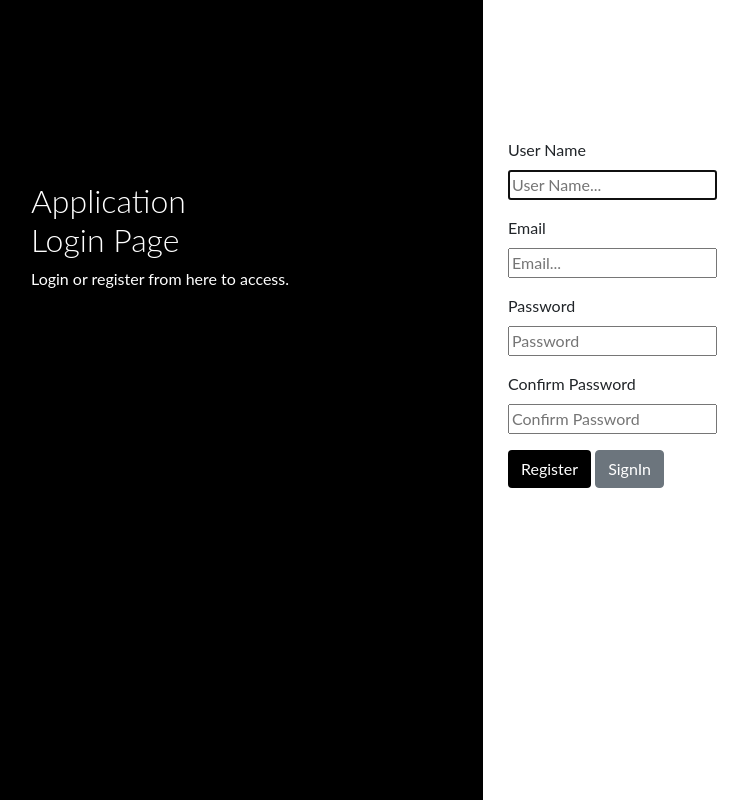
After one commit to Maniabhishek/OrderManagement, a Django app: page /register/ in a window 1280 px wide. The commit adds this page. Shown: the whole page, without its empty margins (29-777 px from the left). Run offline with Django 3.2, Linux system fonts and the light colour scheme; some libraries are stand-ins or nearby versions.

Commit message:
user authentification is completed

```diff
--- a/crm/accounts/forms.py
+++ b/crm/accounts/forms.py
@@ -1,11 +1,16 @@
 from django.db.models import fields
 from django.forms import ModelForm
 from .models import *
-
+from django.contrib.auth.forms import UserCreationForm
+from django.contrib.auth.models import User
 
 class OrderForm(ModelForm):
     class Meta:
         model = Order
         fields = '__all__'
+        # or we can use specific fields like fields = ['customer','products']
 
-        # or we can use specific fields like fields = ['customer','products']
+class CreateUserForm(UserCreationForm):
+    class Meta:
+        model = User
+        fields = ['username','email','password1','password2']
--- a/crm/accounts/templates/accounts/main.html
+++ b/crm/accounts/templates/accounts/main.html
@@ -7,6 +7,7 @@
     <link rel="stylesheet" href="https://stackpath.bootstrapcdn.com/bootstrap/4.3.1/css/bootstrap.min.css" integrity="sha384-ggOyR0iXCbMQv3Xipma34MD+dH/1fQ784/j6cY/iJTQUOhcWr7x9JvoRxT2MZw1T" crossorigin="anonymous">
     <link rel="preconnect" href="https://fonts.gstatic.com">
     <link href="https://fonts.googleapis.com/css2?family=Poppins:wght@100&display=swap" rel="stylesheet">
+
     <link rel="stylesheet" href="{% static 'css/main.css' %}">
     <title>Main</title>
 </head>
@@ -18,6 +19,7 @@
     <hr>
     <h1>Footer</h1>
 </body>
+
 <script src="https://code.jquery.com/jquery-3.3.1.slim.min.js" integrity="sha384-q8i/X+965DzO0rT7abK41JStQIAqVgRVzpbzo5smXKp4YfRvH+8abtTE1Pi6jizo" crossorigin="anonymous"></script>
 <script src="https://cdnjs.cloudflare.com/ajax/libs/popper.js/1.14.7/umd/popper.min.js" integrity="sha384-UO2eT0CpHqdSJQ6hJty5KVphtPhzWj9WO1clHTMGa3JDZwrnQq4sF86dIHNDz0W1" crossorigin="anonymous"></script>
 <script src="https://stackpath.bootstrapcdn.com/bootstrap/4.3.1/js/bootstrap.min.js" integrity="sha384-JjSmVgyd0p3pXB1rRibZUAYoIIy6OrQ6VrjIEaFf/nJGzIxFDsf4x0xIM+B07jRM" crossorigin="anonymous"></script>
--- a/crm/accounts/templates/accounts/navbar.html
+++ b/crm/accounts/templates/accounts/navbar.html
@@ -25,5 +25,8 @@
         </li>
 
       </ul>
+
     </div>
+    <span class="mt-2" style="margin-right:20px;color: white; font-size: 18px;"><p>Hello , {{ request.user }}</p></span>
+    <span> <a class="btn btn-danger btn-sm" href="{% url 'logout' %}">Logut</a> </span>
   </nav>
--- /dev/null
+++ b/crm/accounts/templates/accounts/register.html
@@ -0,0 +1,68 @@
+
+{% load static %}
+
+<!DOCTYPE html>
+<html lang="en">
+<head>
+    <meta charset="UTF-8">
+    <meta name="viewport" content="width=device-width, initial-scale=1.0">
+    <link href="//maxcdn.bootstrapcdn.com/bootstrap/4.0.0/css/bootstrap.min.css" rel="stylesheet" id="bootstrap-css">
+    <link rel="stylesheet" href="{% static 'css/loginStyle.css' %}">
+    <title>Login</title>
+</head>
+<body>
+    <div class="sidenav">
+        <div class="login-main-text">
+           <h2>Application<br> Login Page</h2>
+           <p>Login or register from here to access.</p>
+        </div>
+     </div>
+     <div class="main">
+        <div class="col-md-6 col-sm-12">
+           <div class="login-form">
+              <form method="POST">
+                  {% csrf_token %}
+                 <div class="form-group">
+                    <label>User Name</label><br>
+                    {{form.username}}
+                    <!-- <input type="text" class="form-control" placeholder="User Name"> -->
+                 </div>
+                 <div class="form-group">
+                    <label>Email</label><br>
+                    {{form.email}}
+                 </div>
+                 <div class="form-group">
+                    <label>Password</label><br>
+                    {{form.password1}}
+                    <!-- <input type="password" class="form-control" placeholder="Password"> -->
+                 </div>
+                 <div class="form-group">
+                    <label>Confirm Password</label><br>
+                    {{form.password2}}
+                 </div>
+
+                 {{form.errors}}
+
+                 <button type="submit" class="btn btn-black">Register</button>
+                 <a href="{% url 'login' %}" class="btn btn-secondary">SignIn</a>
+              </form>
+           </div>
+        </div>
+     </div>
+
+
+     <script>
+         var form_fields= document.getElementsByTagName('input')
+         form_fields[1].placeholder = 'User Name...'
+         form_fields[2].placeholder = 'Email...'
+         form_fields[3].placeholder = 'Password'
+         form_fields[4].placeholder = 'Confirm Password'
+
+
+
+     </script>
+
+    <script src="//maxcdn.bootstrapcdn.com/bootstrap/4.0.0/js/bootstrap.min.js"></script>
+<script src="//code.jquery.com/jquery-1.11.1.min.js"></script>
+</body>
+</html>
--- a/crm/accounts/urls.py
+++ b/crm/accounts/urls.py
@@ -1,9 +1,14 @@
 from django.contrib import admin
 from django.urls import path ,include
-from .views import Dashboard,Customer,Products,createOrder, deleteOrder,updateOrder
+from .views import *
 
 urlpatterns = [
     path('',Dashboard,name='Dashboard'),
+    path('register/',register,name='register'),
+    path('login/',loginAccount,name='login'),
+    path('logout/',logoutUser,name='logout'),
+
+
     path('customer/<str:pk_test>/',Customer,name = 'customer'),
     path('products/',Products,name='products'),
     path('create_order/<str:cust_id>',createOrder,name='createOrder'),
--- a/crm/accounts/views.py
+++ b/crm/accounts/views.py
@@ -4,8 +4,63 @@ from django.forms import inlineformset_factory #this library is responsible for
 from .models import *
 from .forms import *
 from .filters import *
+from django.contrib import messages
+from django.contrib.auth import authenticate ,login ,logout
+from django.contrib.auth.forms import UserCreationForm
+from django.contrib.auth.decorators import login_required
 # Create your views here.
 
+# def register(request):
+#     form = UserCreationForm()
+#     if request.method=='POST':
+#         form = UserCreationForm(request.POST)
+#         print(form)
+#         if form.is_valid():
+#             form.save()
+#     context = {"form":form}
+#     return render(request,'accounts/register.html',context)
+
+def register(request):
+    if request.user.is_authenticated:
+        return redirect('Dashboard')
+    else:
+        form = CreateUserForm()
+        if request.method == 'POST':
+            form = CreateUserForm(request.POST)
+            if form.is_valid():
+                form.save()
+                user = form.cleaned_data.get('username')
+                messages.success(request,'Account created for '+user)
+            return redirect('login')
+        context = {'form':form}
+        return render(request,'accounts/register.html',context)
+
+
+def loginAccount(request):
+    if request.user.is_authenticated:
+        return redirect('Dashboard')
+    else:
+        if request.method == 'POST':
+            user = request.POST.get('username')
+            password = request.POST.get('password')
+
+            user = authenticate(request,username=user,password=password)
+            if user is not None:
+                login(request,user)
+                return redirect('Dashboard')
+            else:
+                message = messages.info(request,"Username Or Password is incorrect")
+                return render(request,'accounts/login.html')
+
+        return render(request,'accounts/login.html')
+
+def logoutUser(request):
+    logout(request)
+    return redirect('login')
+
+
+
+@login_required(login_url='login')
 def Dashboard(request):
     customers  = Associates.objects.all()
     order = Order.objects.all()
@@ -19,11 +74,12 @@ def Dashboard(request):
     }
     return render(request,'accounts/dashboard.html',context)
 
-
+@login_required(login_url='login')
 def Products(request):
     products = Product.objects.all()
     return render(request,'accounts/products.html',{'product':products})
 
+@login_required(login_url='login')
 def Customer(request,pk_test):
     customer = Associates.objects.get(id=pk_test)
     order = customer.order_set.all()
@@ -35,6 +91,7 @@ def Customer(request,pk_test):
     return render(request,'accounts/customer.html',context)
 
 
+@login_required(login_url='login')
 def createOrder(request,cust_id):
     OrderFormSet = inlineformset_factory(Associates,Order,fields=('products','status'),extra=3)
                     # in this case we use 1 st parameter as a parent model and then child model and then fields from child model
@@ -50,6 +107,7 @@ def createOrder(request,cust_id):
     context = {'formset':formset}
     return render(request,'accounts/order_form.html',context)
 
+@login_required(login_url='login')
 def updateOrder(request,pk_id):
     order = Order.objects.get(id=pk_id)
     form = OrderForm(instance=order)
@@ -61,6 +119,7 @@ def updateOrder(request,pk_id):
     return render(request,'accounts/update.html',context)
 
 
+@login_required(login_url='login')
 def deleteOrder(request,pk):
     print("something")
     order = Order.objects.get(id=pk)
--- /dev/null
+++ b/crm/static/css/loginStyle.css
@@ -0,0 +1,75 @@
+body {
+    font-family: "Lato", sans-serif;
+}
+
+
+
+.main-head{
+    height: 150px;
+    background: #FFF;
+
+}
+
+.sidenav {
+    height: 100%;
+    background-color: #000;
+    overflow-x: hidden;
+    padding-top: 20px;
+}
+
+
+.main {
+    padding: 0px 10px;
+}
+
+@media screen and (max-height: 450px) {
+    .sidenav {padding-top: 15px;}
+}
+
+@media screen and (max-width: 450px) {
+    .login-form{
+        margin-top: 10%;
+    }
+
+    .register-form{
+        margin-top: 10%;
+    }
+}
+
+@media screen and (min-width: 768px){
+    .main{
+        margin-left: 40%;
+    }
+
+    .sidenav{
+        width: 40%;
+        position: fixed;
+        z-index: 1;
+        top: 0;
+        left: 0;
+    }
+
+    .login-form{
+        margin-top: 40%;
+    }
+
+    .register-form{
+        margin-top: 20%;
+    }
+}
+
+
+.login-main-text{
+    margin-top: 20%;
+    padding: 60px;
+    color: #fff;
+}
+
+.login-main-text h2{
+    font-weight: 300;
+}
+
+.btn-black{
+    background-color: #000 !important;
+    color: #fff;
+}
```
Also changed, not shown: crm/accounts/templates/accounts/login.html (added, +60 -0 lines), crm/db.sqlite3.
